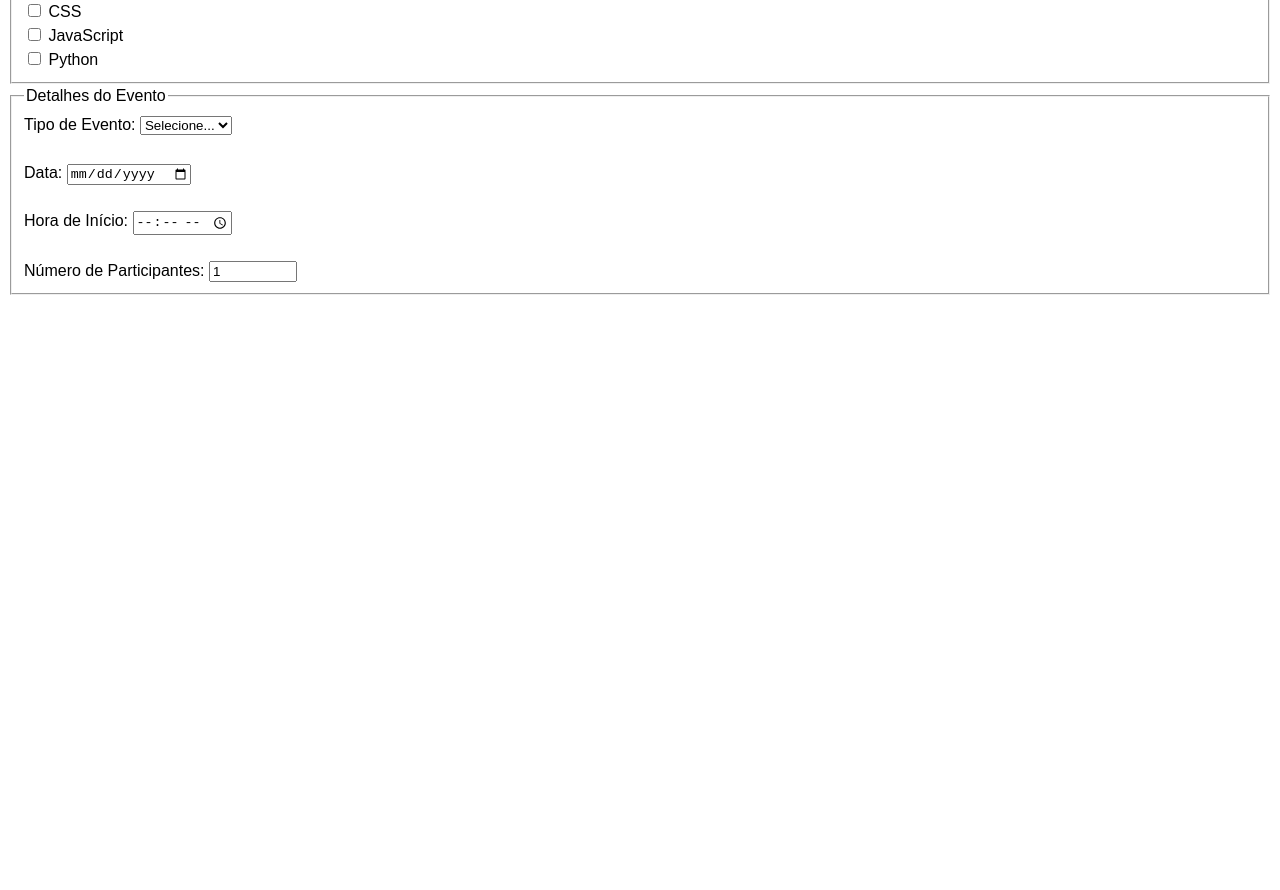
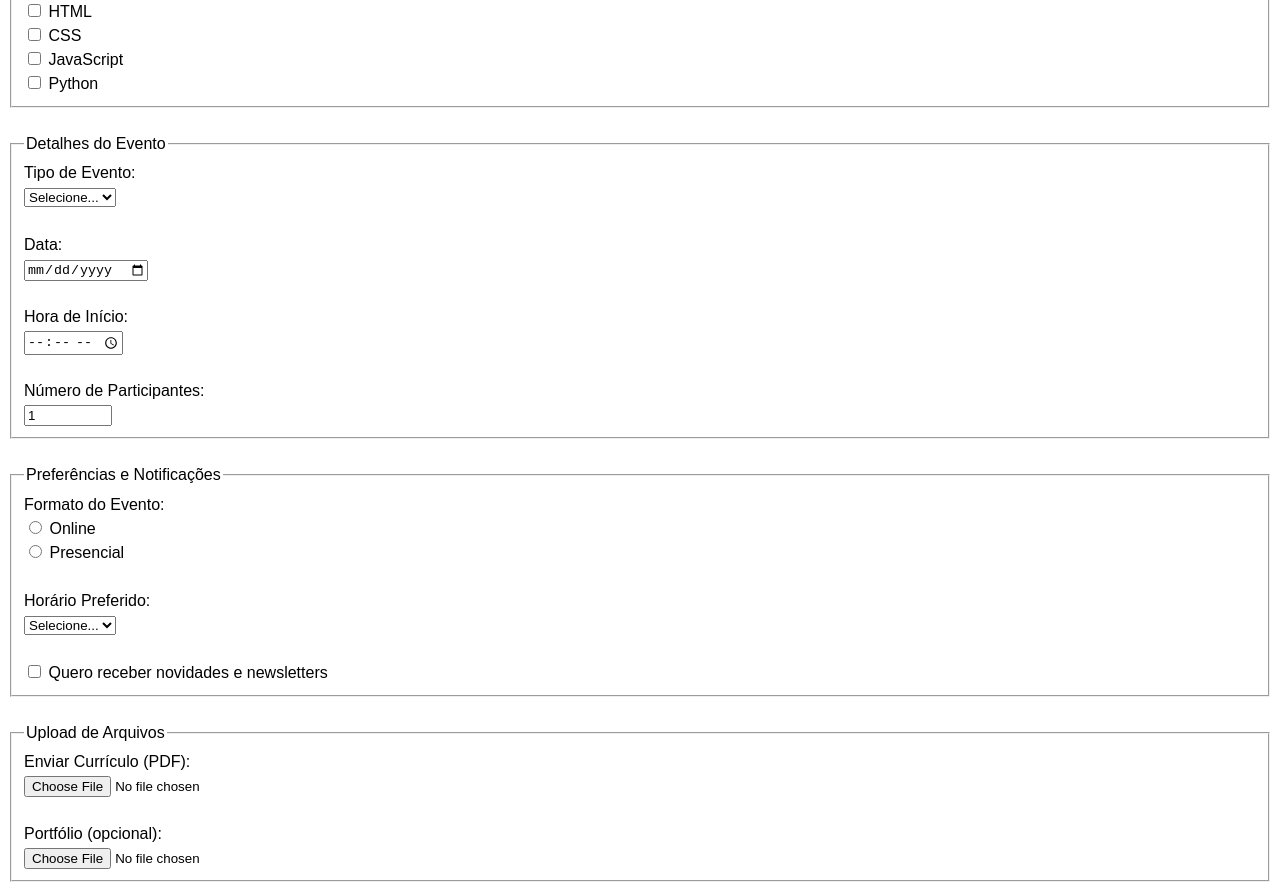
Before and after one commit to LopesSoh/TecnoBlog, a plain HTML site: page eventos.html in a window 1280 px wide. Shown: the part 974-1864 px from the top of the page. Before the commit the page ends 1277 px from the top, so only its background shows below. Drawn offline with Linux system fonts and the light colour scheme.

Commit message:
Preferências e Notificações & Upload de Arquivos

```diff
--- a/eventos.html
+++ b/eventos.html
@@ -93,6 +93,7 @@
             <label for="cep">CEP:</label> <br>
             <input type="text" id="cep" name="cep" placeholder="00000-000">
         </fieldset>
+        <br>
 
         <fieldset>
 
@@ -122,12 +123,13 @@
             <label for="python">Python</label>
 
         </fieldset>
+        <br>
 
         <fieldset>
 
             <legend>Detalhes do Evento</legend>
 
-            <label for="tipo_evento">Tipo de Evento:</label>
+            <label for="tipo_evento">Tipo de Evento:</label> <br>
             <select id="tipo_evento" name="tipo_evento">
                 <option value="">Selecione...</option>
                 <option value="workshop">Workshop</option>
@@ -136,14 +138,46 @@
                 <option value="seminario">Seminário</option>
             </select><br><br>
 
-            <label for="data">Data:</label>
+            <label for="data">Data:</label> <br>
             <input type="date" id="data" name="data"><br><br>
 
-            <label for="hora">Hora de Início:</label>
+            <label for="hora">Hora de Início:</label> <br>
             <input type="time" id="hora" name="hora"><br><br>
 
-            <label for="participantes">Número de Participantes:</label>
+            <label for="participantes">Número de Participantes:</label> <br>
             <input type="number" id="participantes" name="participantes" value="1" min="1" style="width: 80px;">
+        </fieldset>
+        <br>
+        <fieldset>
+            <legend>Preferências e Notificações</legend>
+
+            <label>Formato do Evento:</label><br>
+            <input type="radio" id="online" name="formato" value="Online">
+            <label for="online">Online</label><br>
+
+            <input type="radio" id="presencial" name="formato" value="Presencial">
+            <label for="presencial">Presencial</label><br><br>
+
+            <label for="horario">Horário Preferido:</label> <br>
+            <select id="horario" name="horario">
+                <option value="">Selecione...</option>
+                <option value="manha">Manhã</option>
+                <option value="tarde">Tarde</option>
+                <option value="noite">Noite</option>
+            </select><br><br>
+
+            <input type="checkbox" id="novidades" name="novidades">
+            <label for="novidades">Quero receber novidades e newsletters</label>
+        </fieldset>
+        <br>
+        <fieldset>
+            <legend>Upload de Arquivos</legend>
+
+            <label for="curriculo">Enviar Currículo (PDF):</label> <br>
+            <input type="file" id="curriculo" name="curriculo" accept=".pdf"><br><br>
+
+            <label for="portfolio">Portfólio (opcional):</label> <br>
+            <input type="file" id="portfolio" name="portfolio" accept=".pdf,.doc,.docx,.zip">
         </fieldset>
 
 
```
